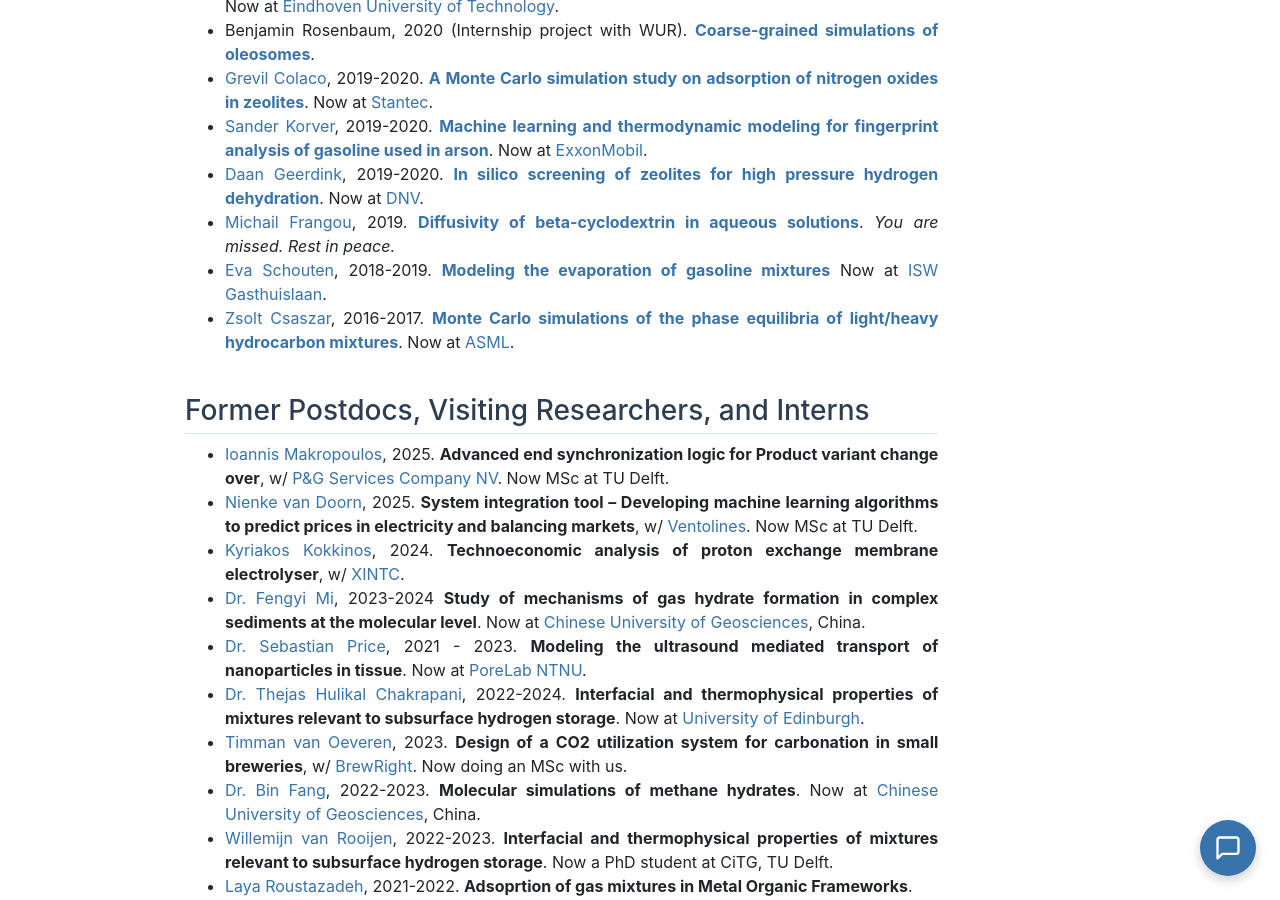
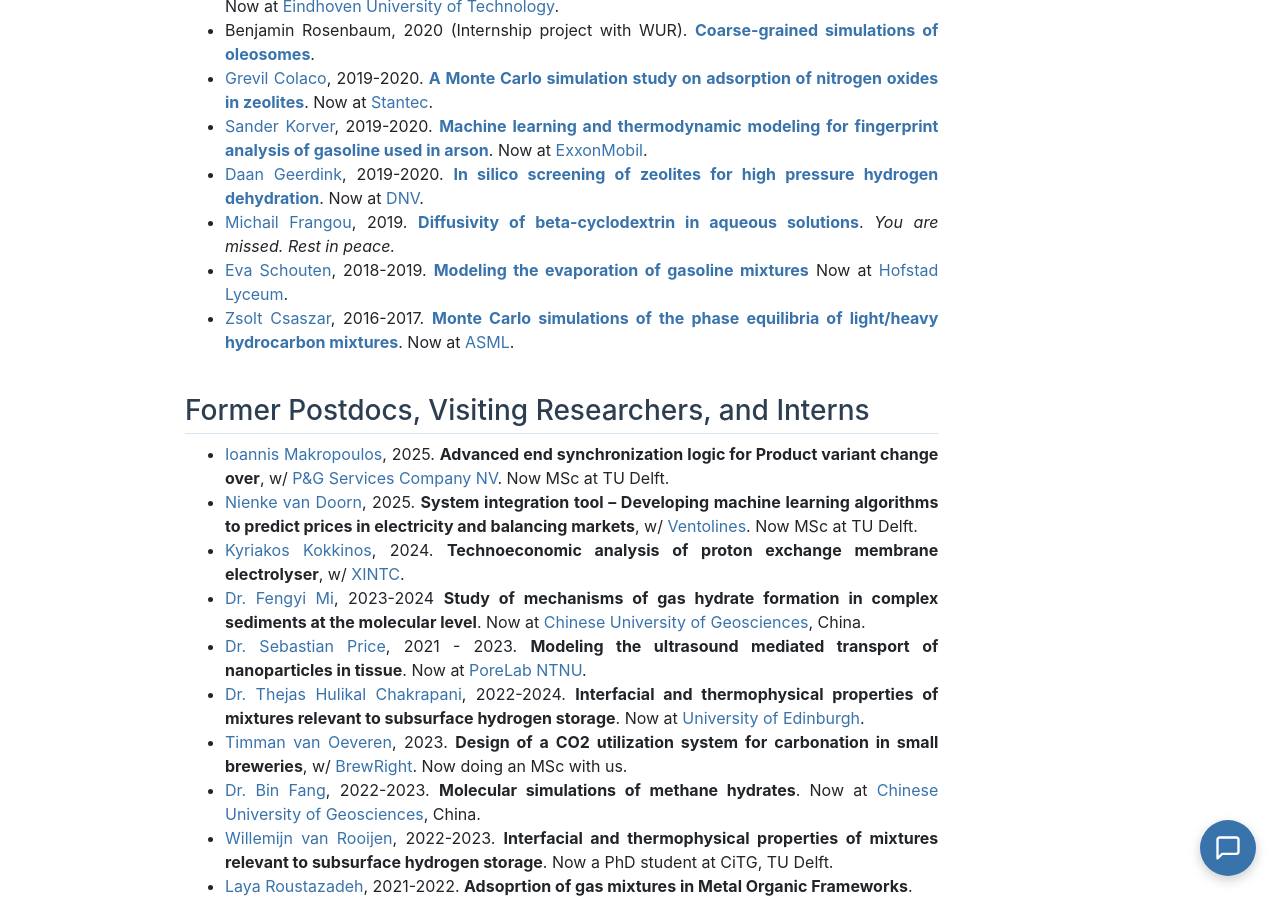
Before and after one commit to omoultosEthTuDelft/web, a Jekyll site: the page built from alumni/index.md, in a window 1280 px wide and 900 px high, scrolled down 1523 px. Built offline with Jekyll 4.4.1, drawn with Linux system fonts in a browser that asks for light colours.

Commit message:
Update Eva Schouten's position to Hofstad Lyceum
Co-Authored-By: Claude Fable 5 <noreply@anthropic.com>

```diff
--- a/alumni/index.md
+++ b/alumni/index.md
@@ -50,7 +50,7 @@ https://repository.tudelft.nl/record/uuid:2839134b-9631-477c-aafb-3a0fecf49b6c).
 - [Sander Korver](https://www.linkedin.com/in/sander-korver-b00a6496), 2019-2020. <strong><a href="../assets/publications/49.Korver_SR_2020_10_20502.pdf"> Machine learning and thermodynamic modeling for fingerprint analysis of gasoline used in arson</a></strong>. Now at [ExxonMobil](https://corporate.exxonmobil.com).
 - [Daan Geerdink](https://www.linkedin.com/in/daan-geerdink/), 2019-2020. <strong><a href="../assets/publications/54.Erdos_API_2021_13_8383.pdf"> In silico screening of zeolites for high pressure hydrogen dehydration</a></strong>. Now at [DNV](https://www.dnv.com).
 - [Michail Frangou](https://www.linkedin.com/in/mfrangou/?originalSubdomain=cy), 2019. <strong><a href="../assets/publications/50.Erdos_FPE_2021_528_112842.pdf"> Diffusivity of beta-cyclodextrin in aqueous solutions</a></strong>. <em>You are missed. Rest in peace.</em>
-- [Eva Schouten](https://www.linkedin.com/in/eva-schouten-8a424a102/?originalSubdomain=nl), 2018-2019. <strong><a href="../assets/publications/49.Korver_SR_2020_10_20502.pdf"> Modeling the evaporation of gasoline mixtures</a></strong> Now at [ISW Gasthuislaan](https://iswgasthuislaan.nl).
+- [Eva Schouten](https://www.linkedin.com/in/eva-schouten-8a424a102/?originalSubdomain=nl), 2018-2019. <strong><a href="../assets/publications/49.Korver_SR_2020_10_20502.pdf"> Modeling the evaporation of gasoline mixtures</a></strong> Now at [Hofstad Lyceum](https://hofstadlyceum.nl).
 - [Zsolt Csaszar](https://www.linkedin.com/in/zsolt-csaszar/?originalSubdomain=nl), 2016-2017. <strong><a href="../assets/publications/26.Nikolaidis_AIChE_2018_65_792.pdf"> Monte Carlo simulations of the phase equilibria of light/heavy hydrocarbon mixtures</a></strong>. Now at [ASML](https://www.asml.com/en).
 </section>
 
```
